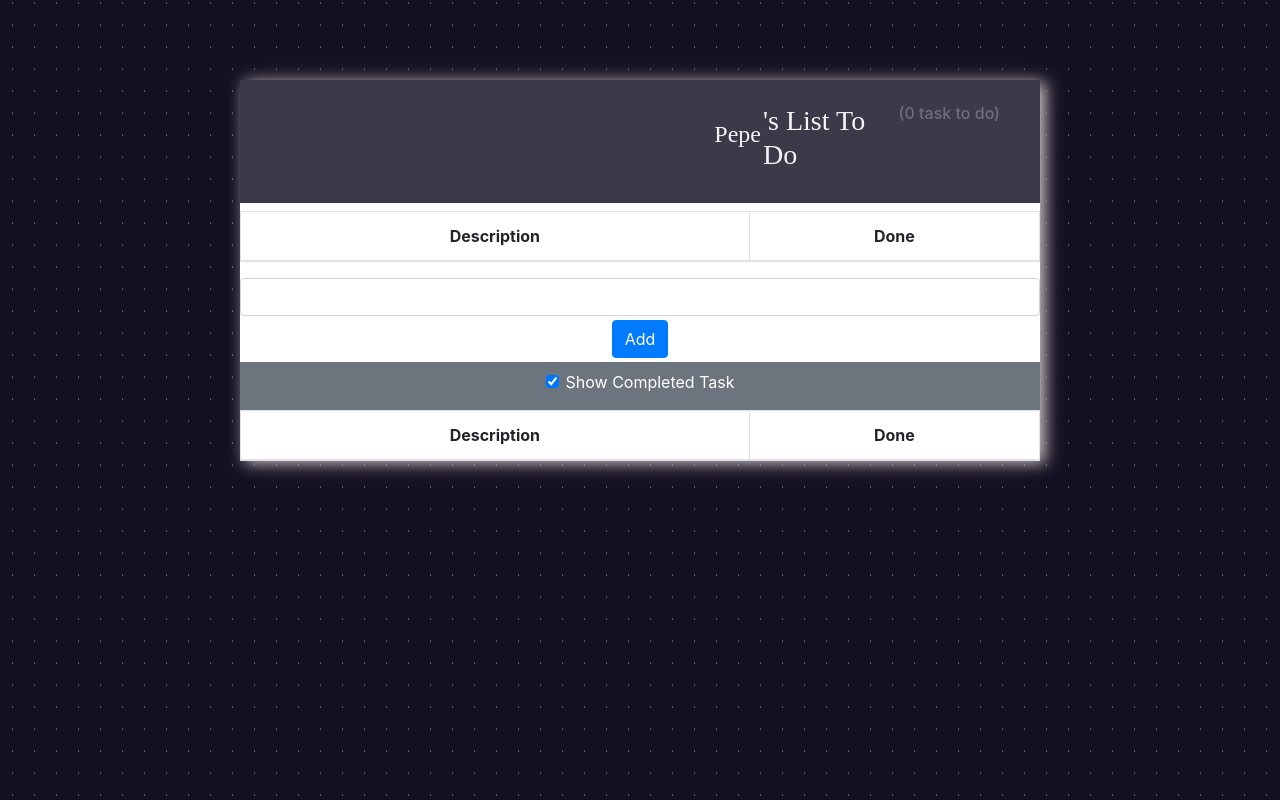
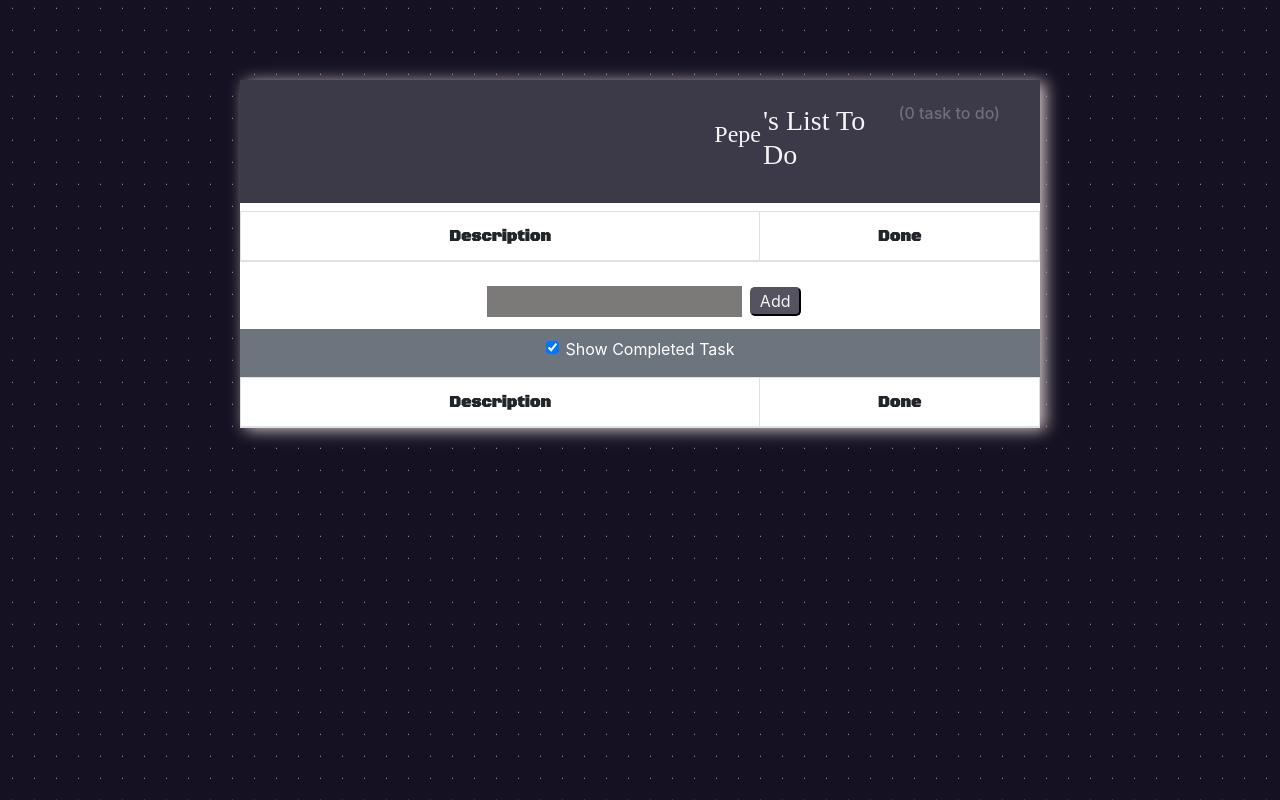
Before and after one commit to Jizga/To-do-app, a React (Create React App) app: page / in a window 1280 px wide. Built offline with nearby package versions, Linux system fonts and the light colour scheme; a web font is replaced by a local one.

Commit message:
Css añadir tarea

```diff
--- a/src/App.js
+++ b/src/App.js
@@ -111,8 +111,8 @@ componente "TaskRow" mediante props */
         <table className="table table-striped table-bordered">
           <thead>
             <tr>
-              <th>Description</th>
-              <th>Done</th>
+              <th className="description">Description</th>
+              <th className="done">Done</th>
             </tr>
           </thead>
           {/* función que dará el contenido de la tabla */}
@@ -133,8 +133,8 @@ componente "TaskRow" mediante props */
           <table className="table table-striped table-bordered">
             <thead>
               <tr>
-                <th>Description</th>
-                <th>Done</th>
+              <th className="description">Description</th>
+              <th className="done">Done</th>
               </tr>
             </thead>
             <tbody>{taskTableRows(true)}</tbody>
--- a/src/App.scss
+++ b/src/App.scss
@@ -1,6 +1,14 @@
-
+@import url("https://fonts.googleapis.com/css2?family=Black+Ops+One&display=swap");
 
 .App {
   text-align: center;
   box-shadow: 5px 2px 15px #d3c9c9;
 }
+
+.description {
+  font-family: "Black Ops One", cursive;
+}
+
+.done {
+  font-family: "Black Ops One", cursive;
+}
--- a/src/Components/TaskCreator/TaskCreator.js
+++ b/src/Components/TaskCreator/TaskCreator.js
@@ -1,4 +1,5 @@
 import React, { useState } from "react";
+import styles from "./TaskCreator.module.scss";
 
 export const TaskCreator = (props) => {
   const [newTaskName, setNewTaskName] = useState(" ");
@@ -14,12 +15,12 @@ export const TaskCreator = (props) => {
     <div className="my-1">
       <input
         type="text"
-        className="form-control"
+        className={styles.newTask}
         value={newTaskName}
         onChange={updateNewTaskValue}
       />
       {/* botón para agregar una nueva tarea */}
-      <button className="btn btn-primary mt-1" onClick={createNewTask}>
+      <button className={styles.bottonNewTask} onClick={createNewTask}>
         Add
       </button>
     </div>
--- /dev/null
+++ b/src/Components/TaskCreator/TaskCreator.module.scss
@@ -0,0 +1,15 @@
+.newTask {
+  background-color: rgba(54, 50, 50, 0.651);
+  margin: 0.5rem;
+  color: whitesmoke;
+  padding: 0.2rem;
+  border-style: none;
+}
+
+.bottonNewTask {
+  margin: 0.5srem;
+  padding: 0.05rem 0.5rem;
+  border-radius: 5px;
+  background-color: rgb(85, 83, 97);
+  color: whitesmoke;
+}
```
